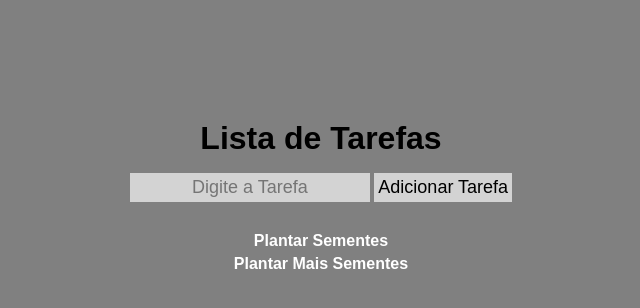
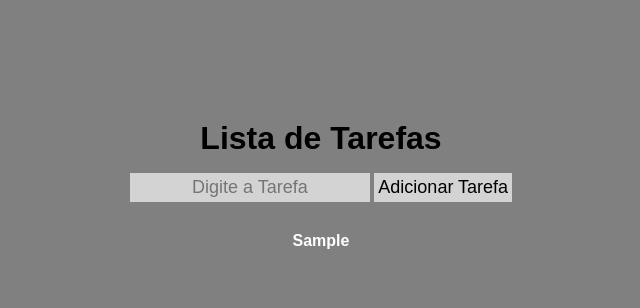
Before and after one commit to AsrielDreemurrGM/Lista_De_Tarefas, a plain HTML site: page index.html in a window 1280 px wide. Both pictures are taken after typing "Sample" into the empty fields and a click on the button "Adicionar Tarefa". Shown: the whole page, without its empty margins (319-959 px from the left). Drawn offline with nearby package versions, Linux system fonts and the light colour scheme.

Commit message:
JQuery Para Adicionar Nova Tarefa Esta Funcionando

```diff
--- a/index.html
+++ b/index.html
@@ -14,12 +14,6 @@
             <button type="submit">Adicionar Tarefa</button>
         </form>
         <ul>
-            <li>
-                Plantar Sementes
-            </li>
-            <li>
-                Plantar Mais Sementes
-            </li>
         </ul>
     </div>
     <script src="https://code.jquery.com/jquery-3.7.1.min.js"></script>
--- a/main.js
+++ b/main.js
@@ -4,8 +4,8 @@ $(document).ready(function(){
 
         const novaTarefa = $('#tarefa').val();
         const novaLinha = $('<li></li>');
-//Esta adicionando o '<li></li>' mas não adiciona o valor colocado no formulário
-        $(novaTarefa).appendTo(novaLinha);
+
+        $(`<a>${novaTarefa}</a>`).appendTo(novaLinha);
         $(novaLinha).appendTo('ul');
         $('#tarefa').val('');
     })
```
